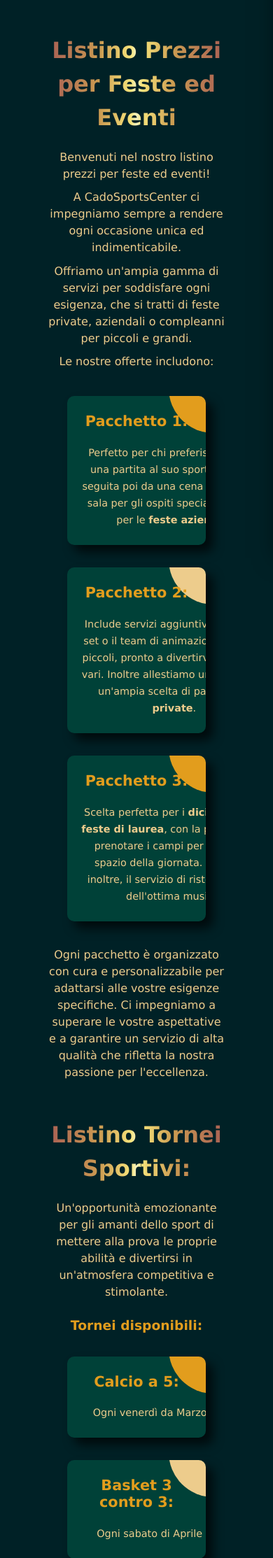
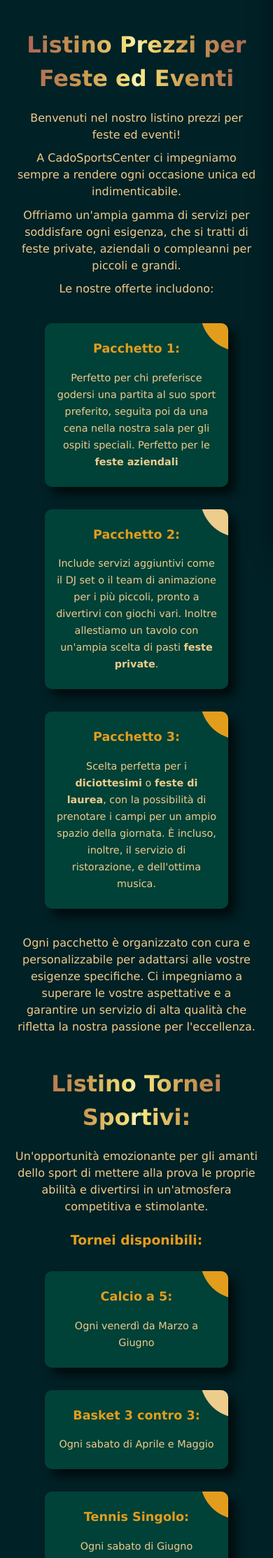
Before and after one commit to CiprianAgafitei/University-Web-Project, a PHP site: page /eventi.html in a window 390 px wide. Shown: the part 147-2374 px from the top of the page at 70% size. Run offline with PHP 8.4, Linux system fonts and the light colour scheme.

Commit message:
Update mobile.css

```diff
--- a/Site/styles/mobile.css
+++ b/Site/styles/mobile.css
@@ -17,10 +17,6 @@
 
 .mobile-nav.is-active {
     left: 50%;
-}
-
-#breadcrump p {
-    margin-left: 6%;
 }
 
 #breadcrump p {
@@ -59,7 +55,6 @@
 }
 
 /* PRENOTAZIONE */
-
 .auth-button {
     font-size: 0.9em;
     padding: 0.5em 1.5em;
@@ -86,8 +81,6 @@
     font-size: 1.3em;
     line-height: 1.5em;
 }
-
-/* Barra di supporto */
 
 #back-set-prenot {
     margin: 0 1em 0 0.5em;
@@ -122,6 +115,20 @@
     font-size: 0.7em;
 }
 
+fieldset > span {
+    width: 160px;
+}
+
+h5 {
+    font-size: 1.7em;
+    width: 7em;
+}
+
+#logged-in-confirmation a {
+    font-size: 0.8em;
+}
+
+/*     CONTATTI    */
 .input-group textarea {
     font-size: 1em;
 }
@@ -141,8 +148,28 @@
     font-size: 0.7em;
 }
 
+/*    EVENTI    */
+.content-section {
+    margin: 1.5em 1em;
+}
+
+.content-section ul li h4 {
+    font-size: 1.1em;
+}
+
+.content-section ul li p {
+    width: 16em;
+    font-size: 0.9em;
+}
+
+.item {
+    height: 115px;
+    width: 115px;
+}
+
+/* ADMIN SECTION */
 .custom-table {
-    width: 100%; /* Imposta la larghezza al 100% per schermi piccoli */
+    width: 100%;
 }
 
 .custom-table, .custom-table th, .custom-table td {
```
